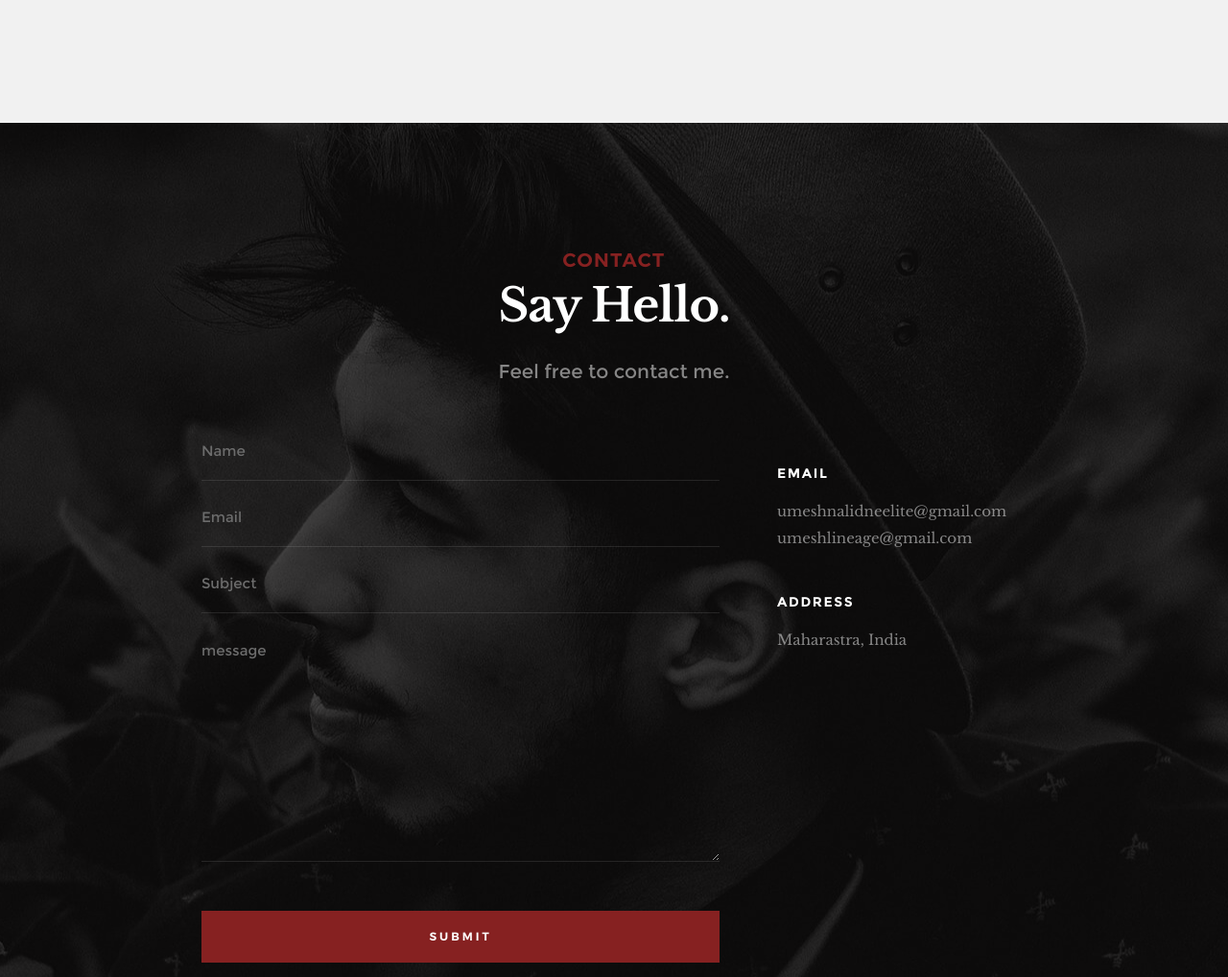
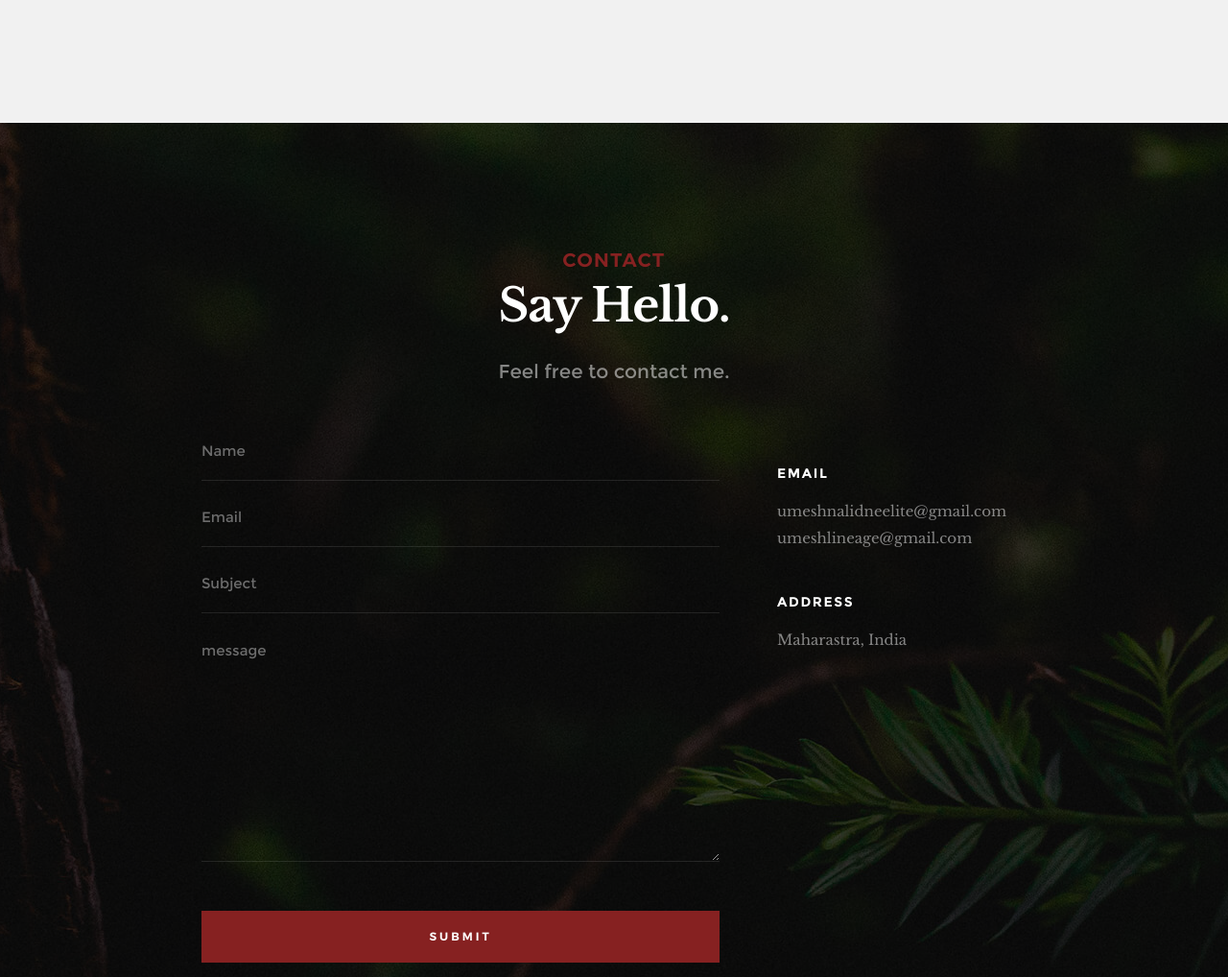
Before and after one commit to UmeshNalinde1/umeshnalinde.github.io, a plain HTML site: page index.html in a window 1280 px wide. Shown: the part 3660-4678 px from the top of the page at 96% size. Drawn offline with Linux system fonts and the light colour scheme.

Commit message:
bg change

```diff
--- a/css/main.css
+++ b/css/main.css
@@ -3041,7 +3041,7 @@ html.no-csstransitions .home-content__main {
 
 .s-contact {
     background-color: #151515;
-    background-image: url("../images/contact-bg.jpg");
+    background-image: url("../images/blog/blog-bg-01.jpg");
     background-repeat: no-repeat;
     background-position: center, center;
     padding-top: 13.2rem;
```
